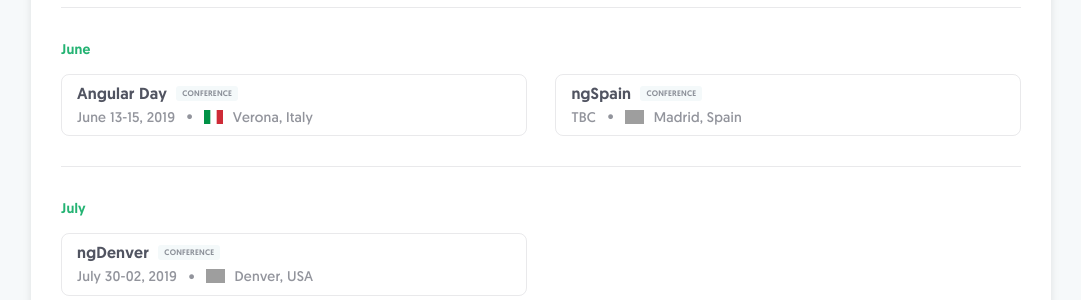
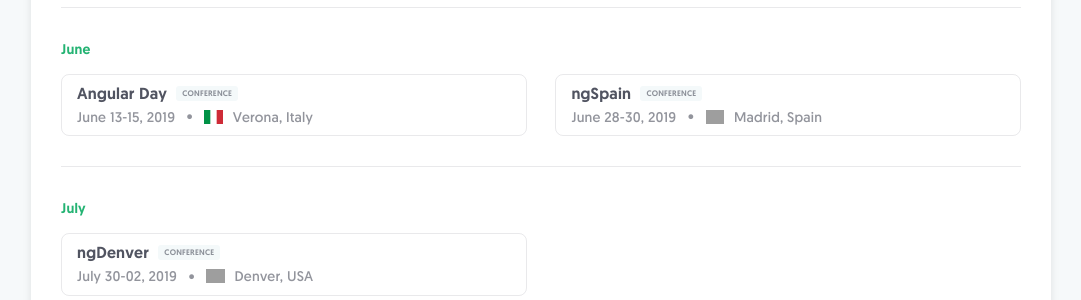
Before and after one commit to zhangen69/angularconferences.github.io, a Jekyll site: the page built from index.html, in a window 1280 px wide and 900 px high, scrolled down 3190 px. Shown: the part 150-450 px from the top of the window, without its empty margins (99-1180 px from the left). Built offline with Jekyll 4.4.1, drawn with Linux system fonts in a browser that asks for light colours; grey boxes are pictures that could not be loaded.

```diff
--- a/_data/2019.json
+++ b/_data/2019.json
@@ -120,8 +120,8 @@
         "country_code": "ES",
         "location": "Madrid",
         "title": "ngSpain",
-        "date": "",
-        "logo": "blank.svg",
+        "date": "28-30",
+        "logo": "ngSpain.svg",
         "type": "conference",
         "desc": "ngSpain is the only Angular Conference in Spain. 2019 will be it's first eddition and will be held in the capital, Madrid. It is an event run by the community from the community, with organisers from all over Europe belonging to the Angular community."
       },
```
Also changed, not shown: assets/img/confs/ngSpain.svg (added).
